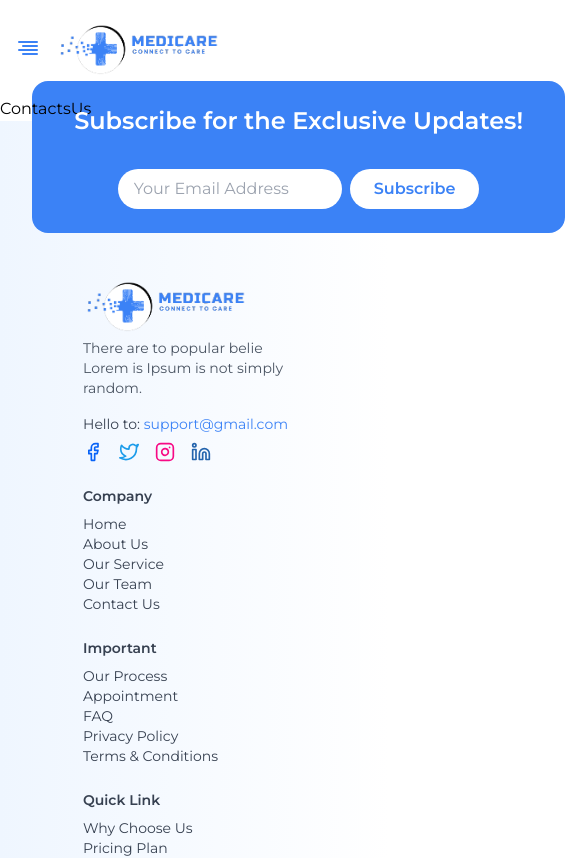
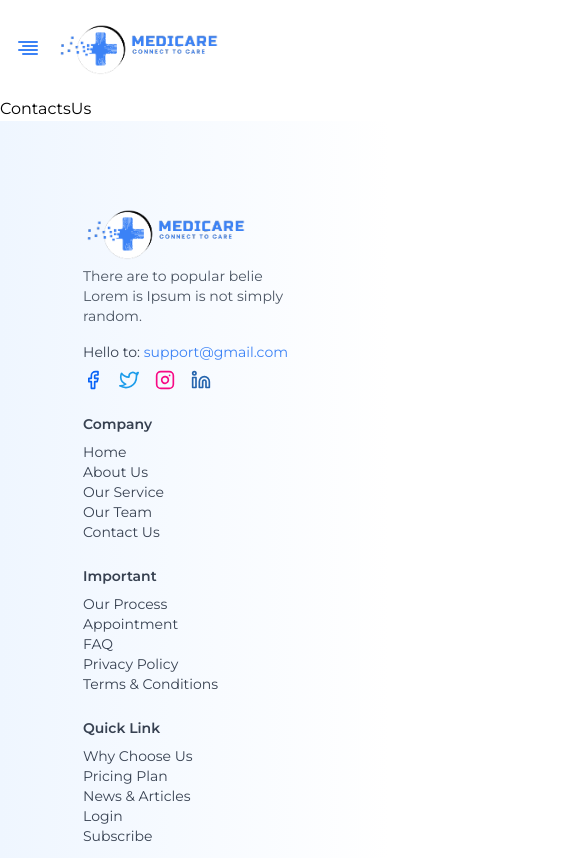
Before and after one commit to rahat2020/Medicare, a Next.js app: page /contacts in a window 390 px wide. Shown: the top 858 px of the page, 565 px wide, since content can reach past the window. Built offline with nearby package versions, Linux system fonts and the light colour scheme.

Commit message:
feature/footer code updated

```diff
--- a/src/UI/ComponentHeader.jsx
+++ b/src/UI/ComponentHeader.jsx
@@ -7,7 +7,7 @@ const ComponentHeader = ({
   descClassess = ''
 }) => {
   return (
-    <div className={`text-center ${customStyles || 'py-20'}`}>
+    <div className={`text-center px-10 ${customStyles || 'py-20'}`}>
       <p className={`font-semibold text-blue-500  ${titleClasses || 'text-28'}`}>
         {title}
       </p>
--- a/src/components/Home/Footer.jsx
+++ b/src/components/Home/Footer.jsx
@@ -1,13 +1,17 @@
 'use client'
+import useMediaQuery from "@/hooks/useMediaQuery";
 import { getCurrentYear } from "@/utils/appHelpers";
 import Image from "next/image";
 import Link from "next/link";
 import { Facebook, Instagram, Linkedin, Mail, Map, Phone, Twitter } from "react-feather";
 
 const Footer = () => {
+  const isMobileScreen = useMediaQuery('(max-width:768px)');
   return (
     <footer className="bg-gradient-to-r from-blue-50  text-gray-700 pt-10 pb-6 px-">
       {/* Subscription Section */}
+      {
+        !isMobileScreen &&
         <div className=" md:flex md:items-center md:justify-center px-8 md:px-40 -mt-20">
           <div className="bg-blue-500 text-white min-w-[33.33rem] max-w-[86.66rem] py-6 px-4 rounded-2xl ">
             <div className="flex flex-col md:flex-row justify-between gap-4 items-center space-y-4 md:space-y-0">
@@ -27,6 +31,7 @@ const Footer = () => {
             </div>
           </div>
         </div>
+      }
 
       {/* Footer Links Section */}
       <div className="container mx-auto px-12 mt-10">
@@ -51,16 +56,16 @@ const Footer = () => {
             <p className="mb-2">Hello to: <a href="mailto:support@gmail.com" className="text-blue-500">support@gmail.com</a></p>
             <div className="flex space-x-4">
               <Link href="#" aria-label="Facebook">
-                <Facebook className="w-5 h-5 text-icons-facebook"/>
+                <Facebook className="w-5 h-5 text-icons-facebook" />
               </Link>
               <Link href="#" aria-label="Twitter">
-                <Twitter className="w-5 h-5 text-icons-twitter"/>
+                <Twitter className="w-5 h-5 text-icons-twitter" />
               </Link>
               <Link href="#" aria-label="Instagram">
-                <Instagram className="w-5 h-5 text-icons-instagram"/>
+                <Instagram className="w-5 h-5 text-icons-instagram" />
               </Link>
               <Link href="#" aria-label="LinkedIn">
-                <Linkedin className="w-5 h-5 text-icons-linkedin"/>
+                <Linkedin className="w-5 h-5 text-icons-linkedin" />
               </Link>
             </div>
           </div>
```
Lines whose indentation alone changed are shown as unchanged.
